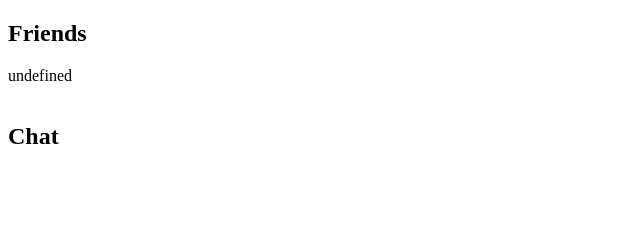
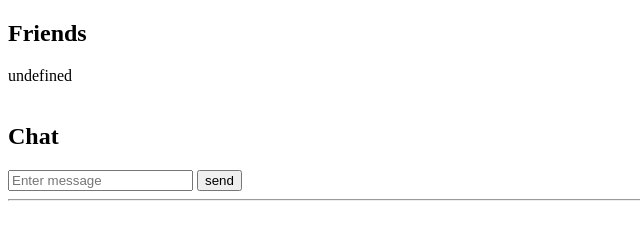
Before and after one commit to DVDemon/hl_homework_sharding, a plain HTML site: page content/chat.html in a window 1280 px wide. Shown: the whole page, without its empty margins (0-640 px from the left). Drawn offline with nearby package versions, Linux system fonts and the light colour scheme; no server answers.

Commit message:
sharding 1

```diff
--- a/content/chat.html
+++ b/content/chat.html
@@ -63,6 +63,11 @@
     </div>
     <div id="Chat">
         <h2>Chat</h2>
+        <input type="text" id="message" name="message" placeholder="Enter message" autocomplete="off" >
+        <input type="submit" value="send" onclick="send_message();">
+        <br/>
+        <hr/>
+        <br/>
         <div id="chat_list"></div>
     </div>
 </body>
```
Also changed, not shown: 4 other files.
